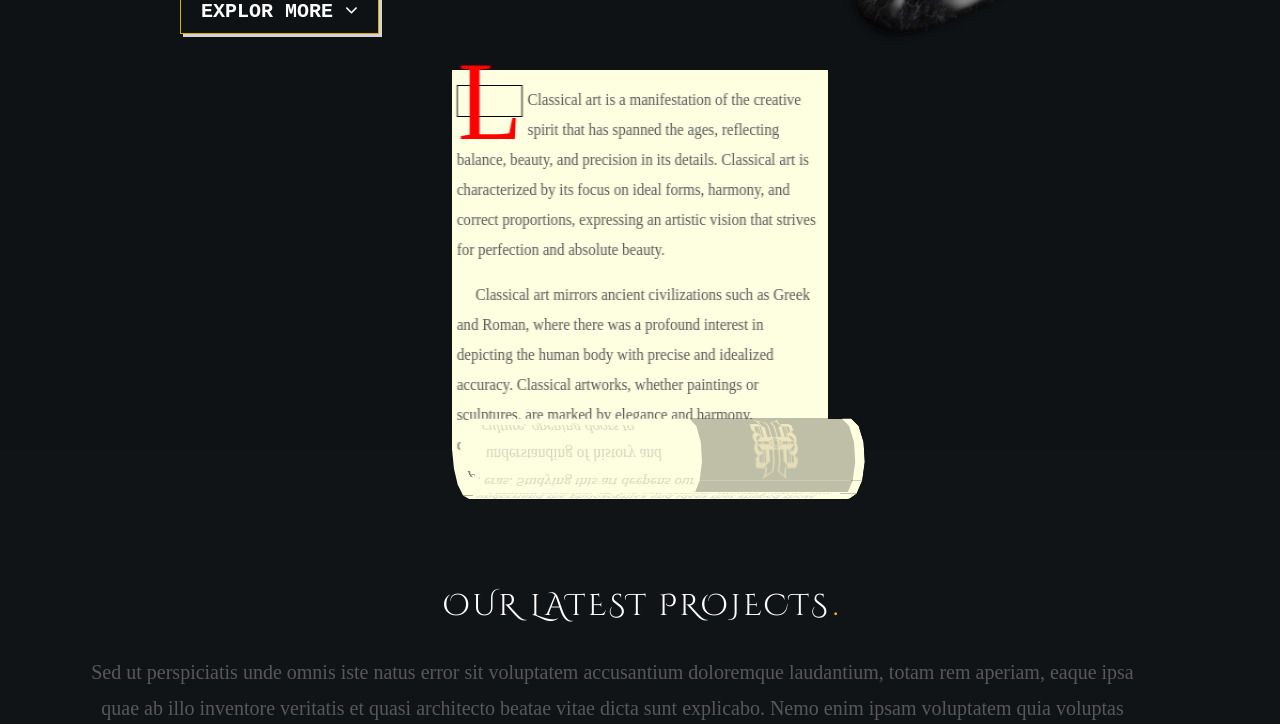
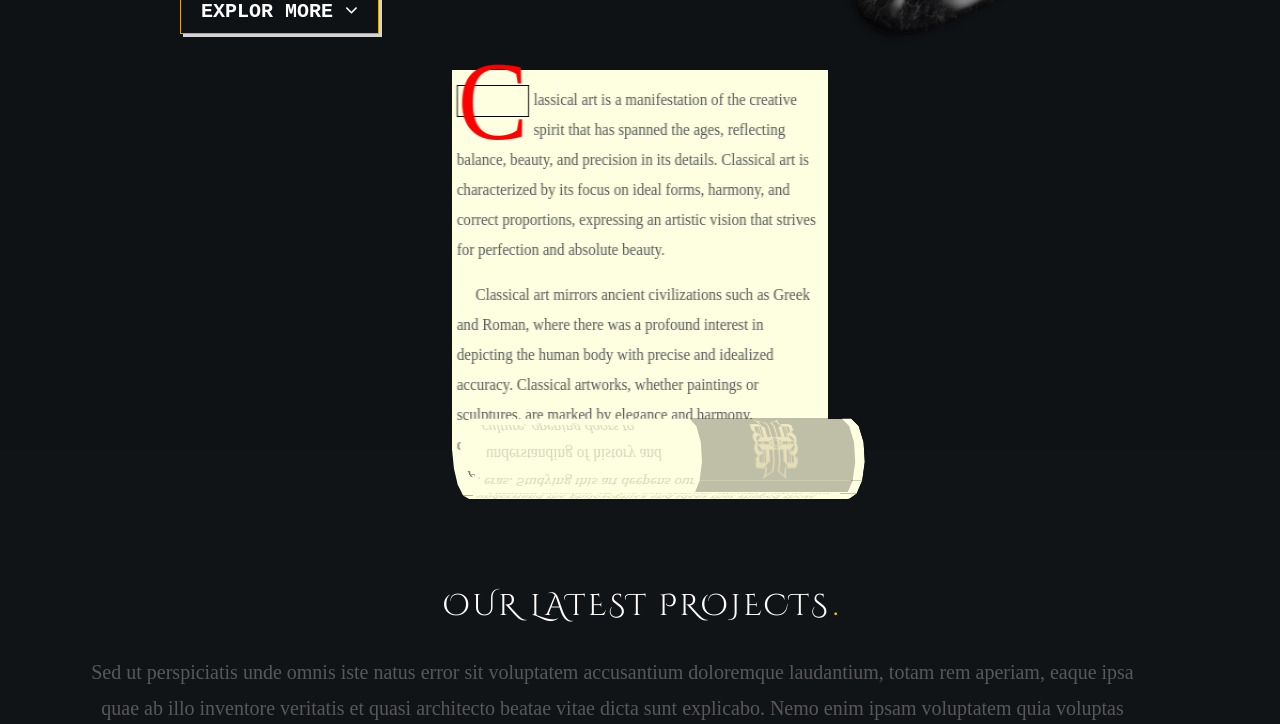
Before and after one commit to Mahmoud-M2/art22, a plain HTML site: page index.html in a window 1280 px wide. Shown: the part 1356-2080 px from the top of the page. Drawn offline with Linux system fonts and the light colour scheme; a web font is replaced by a local one.

Commit message:
index.html

```diff
--- a/index.html
+++ b/index.html
@@ -206,7 +206,7 @@
 	<div id="container">
 		<div id="content">
 		  <p>
-		  <span id="lorem">L</span>Classical art is a manifestation of the creative spirit that has spanned the ages, reflecting balance, beauty, and precision in its details. Classical art is characterized by its focus on ideal forms, harmony, and correct proportions, expressing an artistic vision that strives for perfection and absolute beauty.
+		  <span id="lorem">C</span>lassical art is a manifestation of the creative spirit that has spanned the ages, reflecting balance, beauty, and precision in its details. Classical art is characterized by its focus on ideal forms, harmony, and correct proportions, expressing an artistic vision that strives for perfection and absolute beauty.
 
 		  </p>
 		  <p>&nbsp;&nbsp;&nbsp;&nbsp;
```
